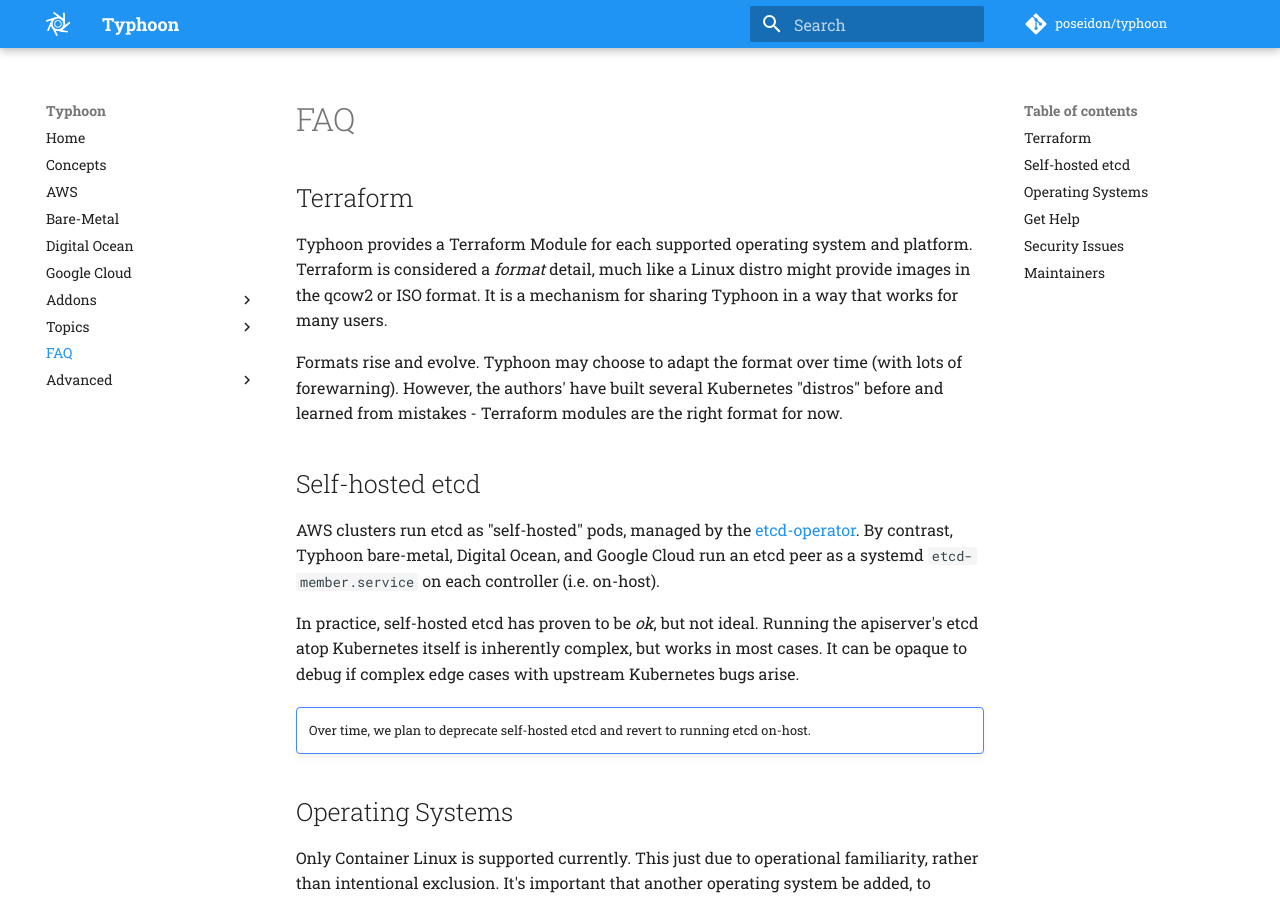
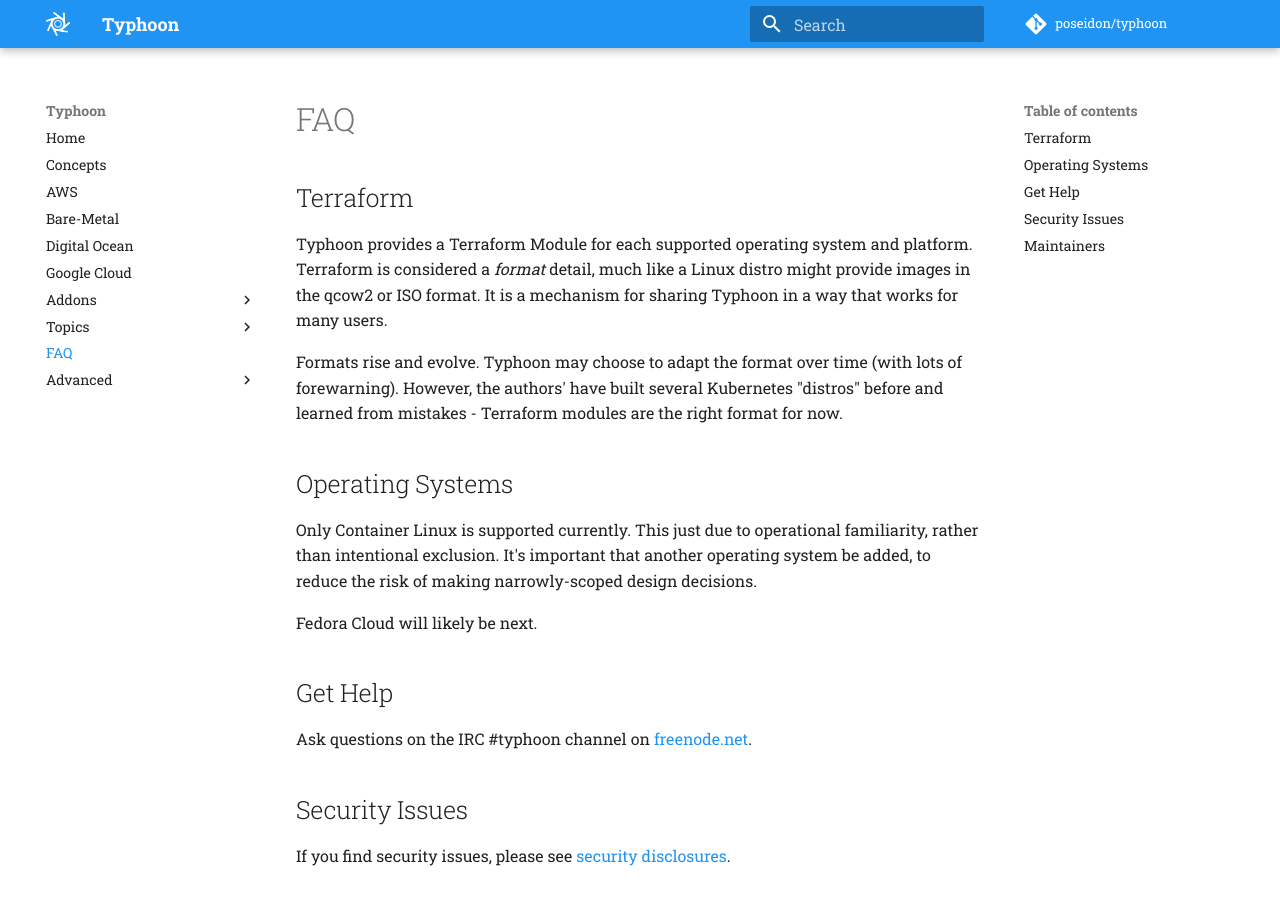
Before and after one commit to poseidon/typhoon, an MkDocs documentation site: the page built from docs/faq.md, in a window 1280 px wide and 900 px high. Built offline with MkDocs 1.6.1 and Material for MkDocs 9.7.7, drawn with Linux system fonts in a browser that asks for light colours; comment, search, counter and statistics services are not loaded; old or Windows-style settings are respelled for this version of MkDocs.

Commit message:
Remove mention of self-hosted etcd, its deprecated

```diff
--- a/docs/faq.md
+++ b/docs/faq.md
@@ -5,15 +5,6 @@
 Typhoon provides a Terraform Module for each supported operating system and platform. Terraform is considered a *format* detail, much like a Linux distro might provide images in the qcow2 or ISO format. It is a mechanism for sharing Typhoon in a way that works for many users.
 
 Formats rise and evolve. Typhoon may choose to adapt the format over time (with lots of forewarning). However, the authors' have built several Kubernetes "distros" before and learned from mistakes - Terraform modules are the right format for now.
-
-## Self-hosted etcd
-
-AWS clusters run etcd as "self-hosted" pods, managed by the [etcd-operator](https://github.com/coreos/etcd-operator). By contrast, Typhoon bare-metal, Digital Ocean, and Google Cloud run an etcd peer as a systemd `etcd-member.service` on each controller (i.e. on-host).
-
-In practice, self-hosted etcd has proven to be *ok*, but not ideal. Running the apiserver's etcd atop Kubernetes itself is inherently complex, but works in most cases. It can be opaque to debug if complex edge cases with upstream Kubernetes bugs arise.
-
-!!! note ""
-    Over time, we plan to deprecate self-hosted etcd and revert to running etcd on-host.
 
 ## Operating Systems
 
```
Also changed, not shown: 6 other files.
